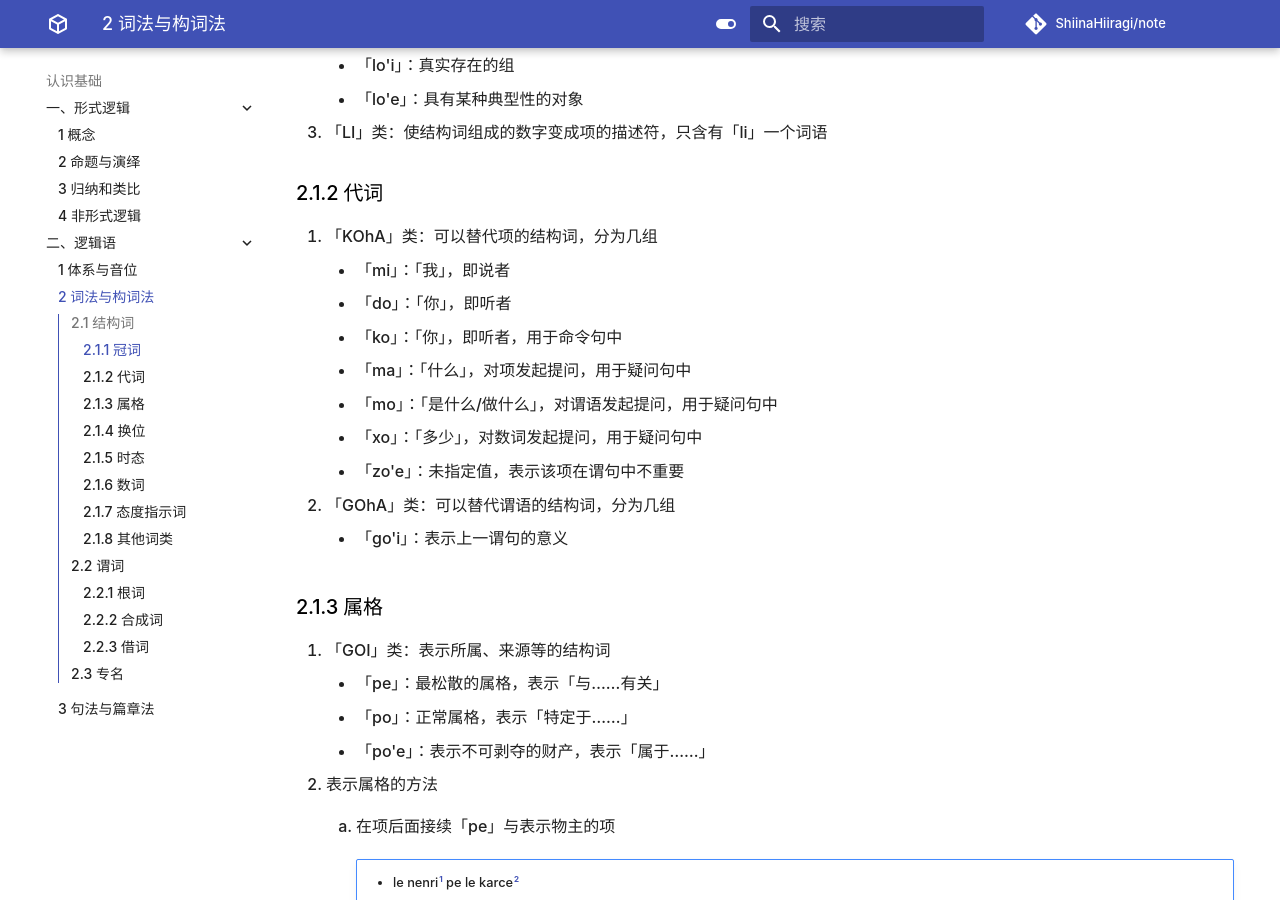
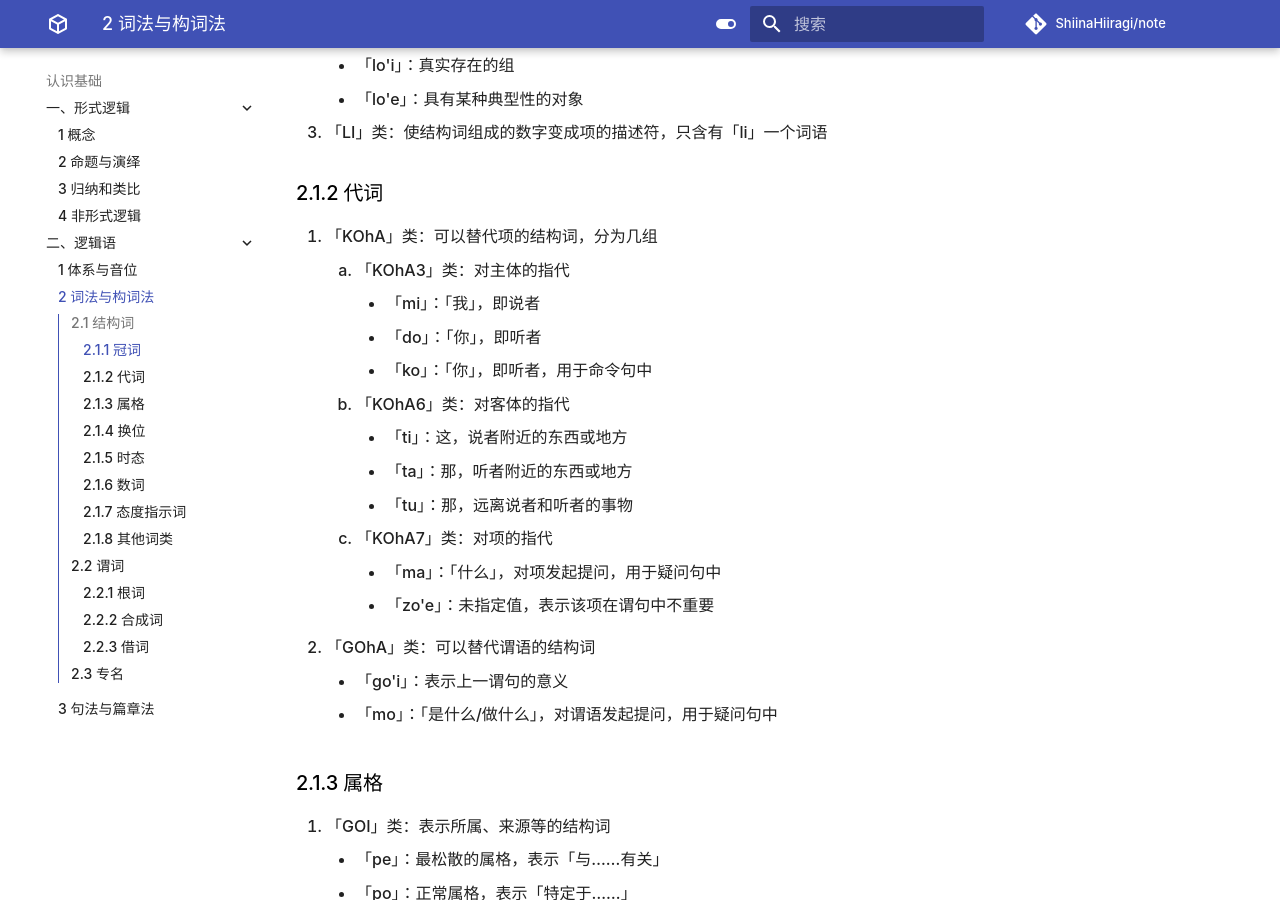
Before and after one commit to ShiinaHiiragi/note, an MkDocs documentation site: the page built from docs/cogn/jbo/lex.md, in a window 1280 px wide and 900 px high, scrolled down 641 px. Built offline with MkDocs 1.6.1 and Material for MkDocs 9.7.7, drawn with Linux system fonts in a browser that asks for light colours; comment, search, counter and statistics services are not loaded; some of the changed text lies outside the part shown.

Commit message:
change KOhA

```diff
--- a/docs/cogn/jbo/lex.md
+++ b/docs/cogn/jbo/lex.md
@@ -19,15 +19,20 @@
 
 ### 2.1.2 代词
 1. 「KOhA」类：可以替代项的结构词，分为几组
-    - 「mi」：「我」，即说者
-    - 「do」：「你」，即听者
-    - 「ko」：「你」，即听者，用于命令句中
-    - 「ma」：「什么」，对项发起提问，用于疑问句中
+    1. 「KOhA3」类：对主体的指代
+        - 「mi」：「我」，即说者
+        - 「do」：「你」，即听者
+        - 「ko」：「你」，即听者，用于命令句中
+    2. 「KOhA6」类：对客体的指代
+        - 「ti」：这，说者附近的东西或地方
+        - 「ta」：那，听者附近的东西或地方
+        - 「tu」：那，远离说者和听者的事物
+    3. 「KOhA7」类：对项的指代
+        - 「ma」：「什么」，对项发起提问，用于疑问句中
+        - 「zo'e」：未指定值，表示该项在谓句中不重要
+2. 「GOhA」类：可以替代谓语的结构词
+    - 「go'i」：表示上一谓句的意义
     - 「mo」：「是什么/做什么」，对谓语发起提问，用于疑问句中
-    - 「xo」：「多少」，对数词发起提问，用于疑问句中
-    - 「zo'e」：未指定值，表示该项在谓句中不重要
-2. 「GOhA」类：可以替代谓语的结构词，分为几组
-    - 「go'i」：表示上一谓句的意义
 
 ### 2.1.3 属格
 1. 「GOI」类：表示所属、来源等的结构词
@@ -110,6 +115,8 @@
         | so'a  | 几乎所有 | so'o  |  若干  | su'o  | 至少  |
 
         </div>
+
+        此外，「xo」表示「多少」，用于疑问句中对数词发起提问
 
 2. 数词的用法
     1. 数词可置于「le」的前后表示特指
```
Also changed, not shown: docs/cogn/jbo/syntax.md (+3 -0 lines).
